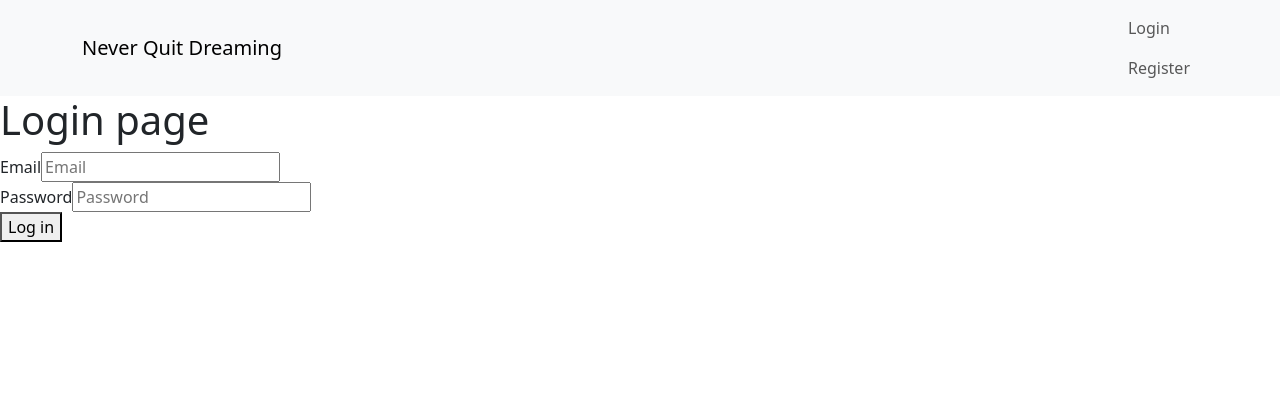
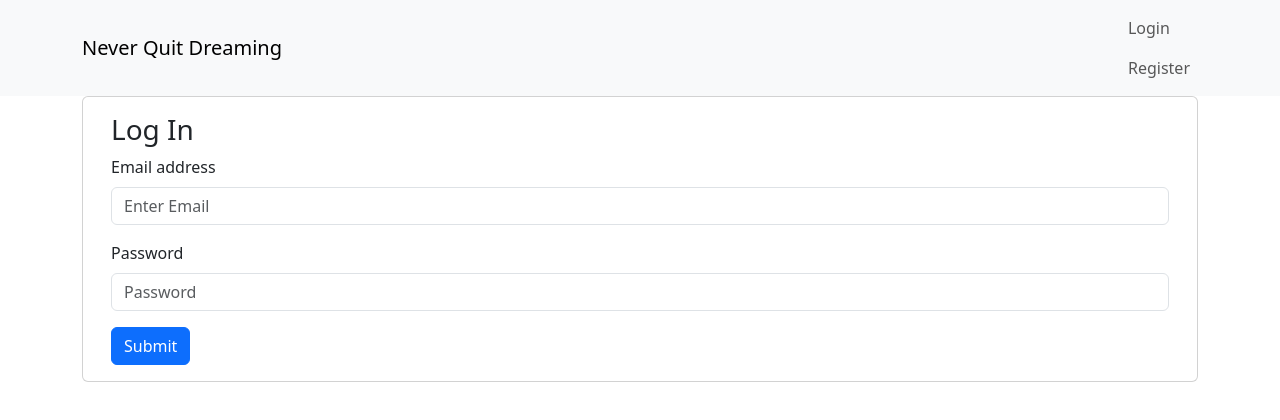
Before and after one commit to blytheb/nqd-frontend, a React (Create React App) app: page /login in a window 1280 px wide. Shown: the top 420 px of the page. Built offline with nearby package versions, Linux system fonts and the light colour scheme; no server answers.

Commit message:
styling of Login page and created log in form

```diff
--- a/src/App.js
+++ b/src/App.js
@@ -3,7 +3,7 @@
 import ProtectedRoute from './components/ProtectedRoute';
 
 import Home from './pages/Home';
-import Login from './pages/Login';
+import LoginPage from './pages/LoginPage';
 import Register from './pages/Register';
 import ChildDash from './pages/ChildDash';
 
@@ -19,7 +19,7 @@
       <Navigationbar />
 
         <Routes>
-          <Route path='/login' element={<Login />} />
+          <Route path='/login' element={<LoginPage />} />
           <Route path='/register' element={<Register />} />
           <Route
             path='/'
--- a/src/components/LogOutButton.jsx
+++ b/src/components/LogOutButton.jsx
@@ -1,14 +1,14 @@
-import React from "react";
-import { auth } from "../firebase";
+// import React from "react";
+// import { auth } from "../firebase";
 
-const LogOutButton = () => {
-    const handleLogOut = () => {
-        auth.signOut();
-    }
+// const LogOutButton = () => {
+//     const handleLogOut = () => {
+//         auth.signOut();
+//     }
 
-    return (
-        <button onClick={handleLogOut}>Log Out</button>
-    );
-}
+//     return (
+//         <button onClick={handleLogOut}>Log Out</button>
+//     );
+// }
 
-export default LogOutButton;
+// export default LogOutButton;
--- /dev/null
+++ b/src/components/LoginForm.jsx
@@ -0,0 +1,50 @@
+import { useState } from "react";
+import { Card, Button,Form, Container, Row} from "react-bootstrap";
+
+export default function LoginForm({ onLogin }) {
+    const [email, setEmail] = useState("");
+    const [password, setPassword] = useState("");
+
+    const handleSubmit = (e) => {
+        e.preventDefault()
+        if(onLogin) {
+            onLogin(email,password);
+        }
+    };
+
+    return (
+        <Container className="d-flex justify-content-center align-content-center wh-100">
+            <Row className="w-100">
+                <Card>
+                    <Card.Body>
+                        <h3> Log In </h3>
+                        <Form onSubmit={handleSubmit}>
+                            <Form.Group className="mb-3" controlId="formGroupEmail">
+                                <Form.Label>Email address</Form.Label>
+                                <Form.Control
+                                    type="email"
+                                    placeholder="Enter Email"
+                                    value={email}
+                                    onChange={(e) => setEmail(e.target.value)}
+                                    required
+                                />
+                            </Form.Group>
+                            <Form.Group className="mb-3" controlId="formGroupPassword">
+                                <Form.Label>Password</Form.Label>
+                                <Form.Control
+                                    type="password"
+                                    placeholder="Password"
+                                    value={password}
+                                    onChange={(e) => setPassword(e.target.value)}
+                                    required
+                                />
+                            </Form.Group>
+
+                            <Button variant="primary" type="submit">Submit</Button>
+                            </Form>
+                    </Card.Body>
+                </Card>
+            </Row>
+        </Container>
+    );
+}
--- a/src/pages/Home.jsx
+++ b/src/pages/Home.jsx
@@ -1,9 +1,9 @@
-import LogOutButton from "../components/LogOutButton"
+// import LogOutButton from "../components/LogOutButton"
 
 export default function Home() {
     return (
         <div>
-            <LogOutButton />
+            {/* <LogOutButton /> */}
             <h1> Home page </h1>
         </div>
     );
--- a/src/pages/Login.jsx
+++ /dev/null
@@ -1,65 +0,0 @@
-import React, { useState, useEffect } from "react";
-import { auth } from '../firebase';
-import { signInWithEmailAndPassword } from "firebase/auth";
-import { useNavigate } from "react-router-dom";
-// import { useAuthState } from "react-firebase-hooks/auth";
-import { useAuth } from "../context/AuthContext";
-
-export default function Login() {
-    const { currentUser } = useAuth();
-
-    const navigate = useNavigate();
-
-    const [email, setEmail] = useState("");
-    const [password, setPassword] = useState("");
-    const [error, setError] = useState("");
-
-    useEffect(() => {
-        if (currentUser) {
-            navigate ('/');
-        }
-    }, [currentUser, navigate]);
-
-
-    const handleLogin = async (e) => {
-        e.preventDefault();
-        setError('');
-
-        try{
-            await signInWithEmailAndPassword(auth, email, password);
-            navigate('/');
-        } catch (err) {
-            setError(err.message);
-        }
-    }
-
-    return (
-        <div>
-            <h1> Login page </h1>
-            <form onSubmit={handleLogin}>
-                <div>
-                    <label> Email </label>
-                    <input
-                        type="email"
-                        placeholder="Email"
-                        value={email}
-                        onChange={(e) => setEmail(e.target.value)}
-                        required
-                    />
-                </div>
-                <div>
-                    <label> Password </label>
-                    <input
-                        type="password"
-                        placeholder="Password"
-                        value={password}
-                        onChange={(e) => setPassword(e.target.value)}
-                        required
-                    />
-                </div>
-                <button type="submit"> Log in</button>
-                {error && <p>{error}</p>}
-            </form>
-        </div>
-    )
-};
--- /dev/null
+++ b/src/pages/LoginPage.jsx
@@ -0,0 +1,34 @@
+import React, { useEffect } from "react";
+import { auth } from '../firebase';
+import { signInWithEmailAndPassword } from "firebase/auth";
+import { useNavigate } from "react-router-dom";
+import { useAuth } from "../context/AuthContext";
+
+import LoginForm from "../components/LoginForm";
+
+export default function Login() {
+    const { currentUser } = useAuth();
+
+    const navigate = useNavigate();
+
+    useEffect(() => {
+        if (currentUser) {
+            navigate ('/');
+        }
+    }, [currentUser, navigate]);
+
+
+    const handleLogin = async (email,password) => {
+        try{
+            await signInWithEmailAndPassword(auth, email, password);
+            navigate('/');
+        } catch (err) {
+            console.error("Login failed:", err.message);
+            alert(err.message);
+        }
+    };
+
+    return (
+        <LoginForm onLogin={handleLogin} />
+    )
+};
```
